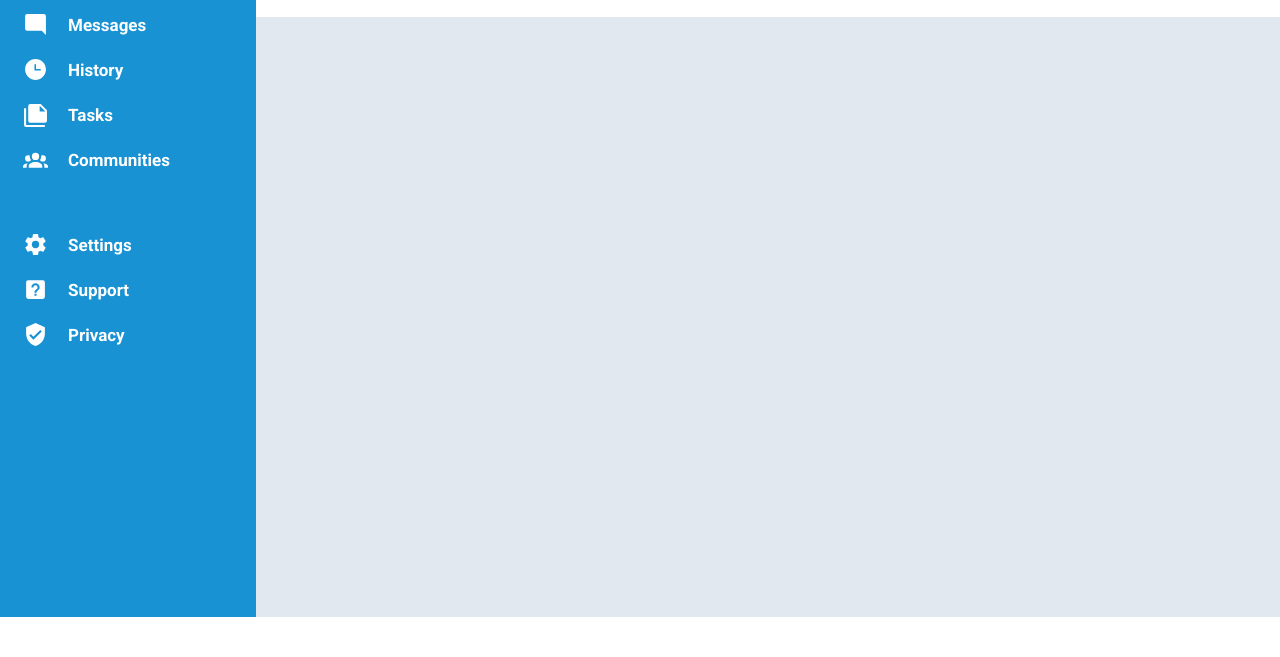
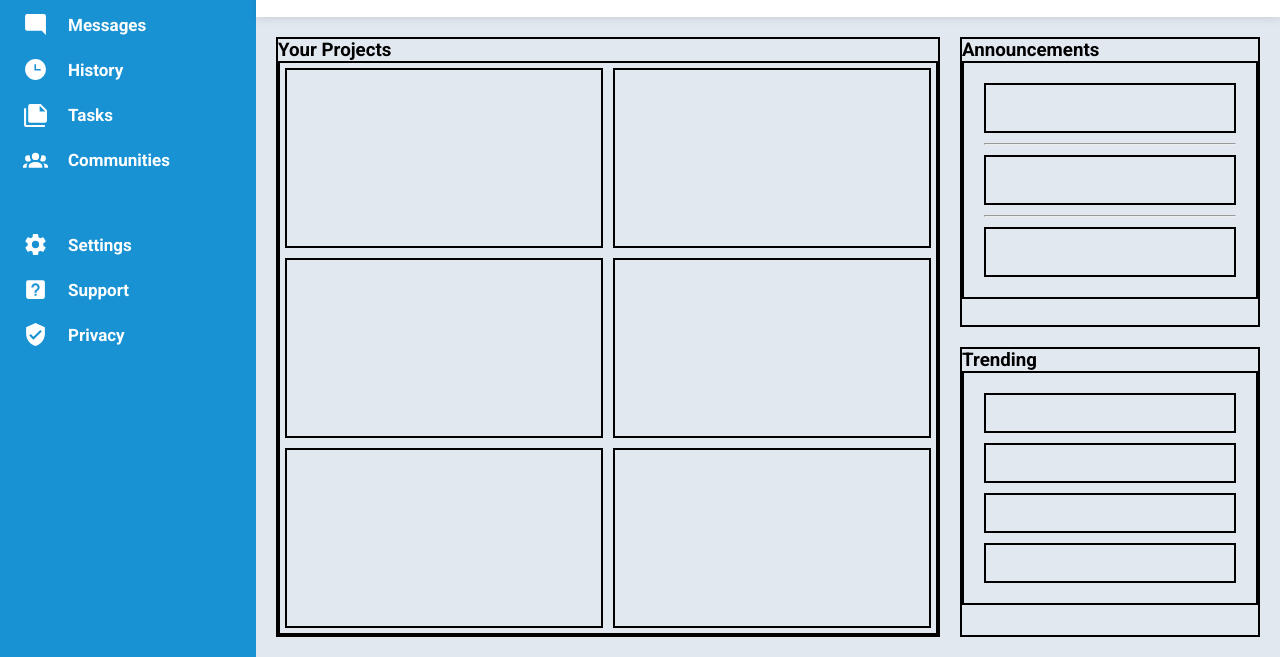
Before and after one commit to dlastic/odin-admin-dashboard, a plain HTML site: page index.html in a window 1280 px wide. Shown: the part 183-840 px from the top of the page. Before the commit the page ends 800 px from the top, so only its background shows below. Drawn offline with Linux system fonts and the light colour scheme.

Commit message:
Create layout for the main-content section

```diff
--- a/index.html
+++ b/index.html
@@ -65,7 +65,38 @@
       </div>
     </div>
 
-    <div class="main-content"></div>
+    <div class="main-content">
+      <div class="projects">
+        <h3>Your Projects</h3>
+        <div class="project-cards-container">
+          <div class="card"></div>
+          <div class="card"></div>
+          <div class="card"></div>
+          <div class="card"></div>
+          <div class="card"></div>
+          <div class="card"></div>
+        </div>
+      </div>
+      <div class="announcements">
+        <h3>Announcements</h3>
+        <div class="announcements-container">
+          <div class="announcement-card"></div>
+          <hr>
+          <div class="announcement-card"></div>
+          <hr>
+          <div class="announcement-card"></div>
+        </div>
+      </div>
+      <div class="trending">
+        <h3>Trending</h3>
+        <div class="trending-container">
+          <div class="trending-profile"></div>
+          <div class="trending-profile"></div>
+          <div class="trending-profile"></div>
+          <div class="trending-profile"></div>
+        </div>
+      </div>
+    </div>
 
   </div>
 
--- a/styles.css
+++ b/styles.css
@@ -69,12 +69,14 @@ ul li:hover {
 
 .header {
   height: 200px;
-  min-width: 800px;
+  min-width: 1000px;
   background-color: white;
   padding: 20px 40px;
   display: flex;
   flex-direction: column;
   justify-content: space-between;
+  box-shadow: 0 2px 8px rgba(0, 0, 0, 0.1);
+  z-index: 1;
 }
 
 .header > div {
@@ -100,6 +102,7 @@ ul li:hover {
 
 .search-input {
   width: 40vw;
+  min-width: 200px;
   height: 36px;
   padding: 0 15px;
   background-color: #e2e8f0;
@@ -161,4 +164,45 @@ button:active {
 
 .main-content {
   background-color: rgb(226, 232, 240);
+  padding: 20px;
+  display: grid;
+  grid-template-columns: auto 300px;
+  grid-template-rows: 1fr 1fr;
+  gap: 20px;
 }
+
+.main-content div {
+  border: 2px solid;
+}
+
+.projects {
+  grid-row: 1 / 3;
+}
+
+.project-cards-container {
+  display: grid;
+  padding: 5px;
+  gap: 10px;
+  grid-template-columns: repeat(auto-fit, minmax(300px, 1fr));
+}
+
+.card {
+  height: 180px;
+}
+
+.announcements-container,
+.trending-container {
+  display: flex;
+  flex-direction: column;
+  justify-content: space-between;
+  gap: 10px;
+  padding: 20px;
+}
+
+.announcement-card {
+  height: 50px;
+}
+
+.trending-profile {
+  height: 40px;
+}
```
